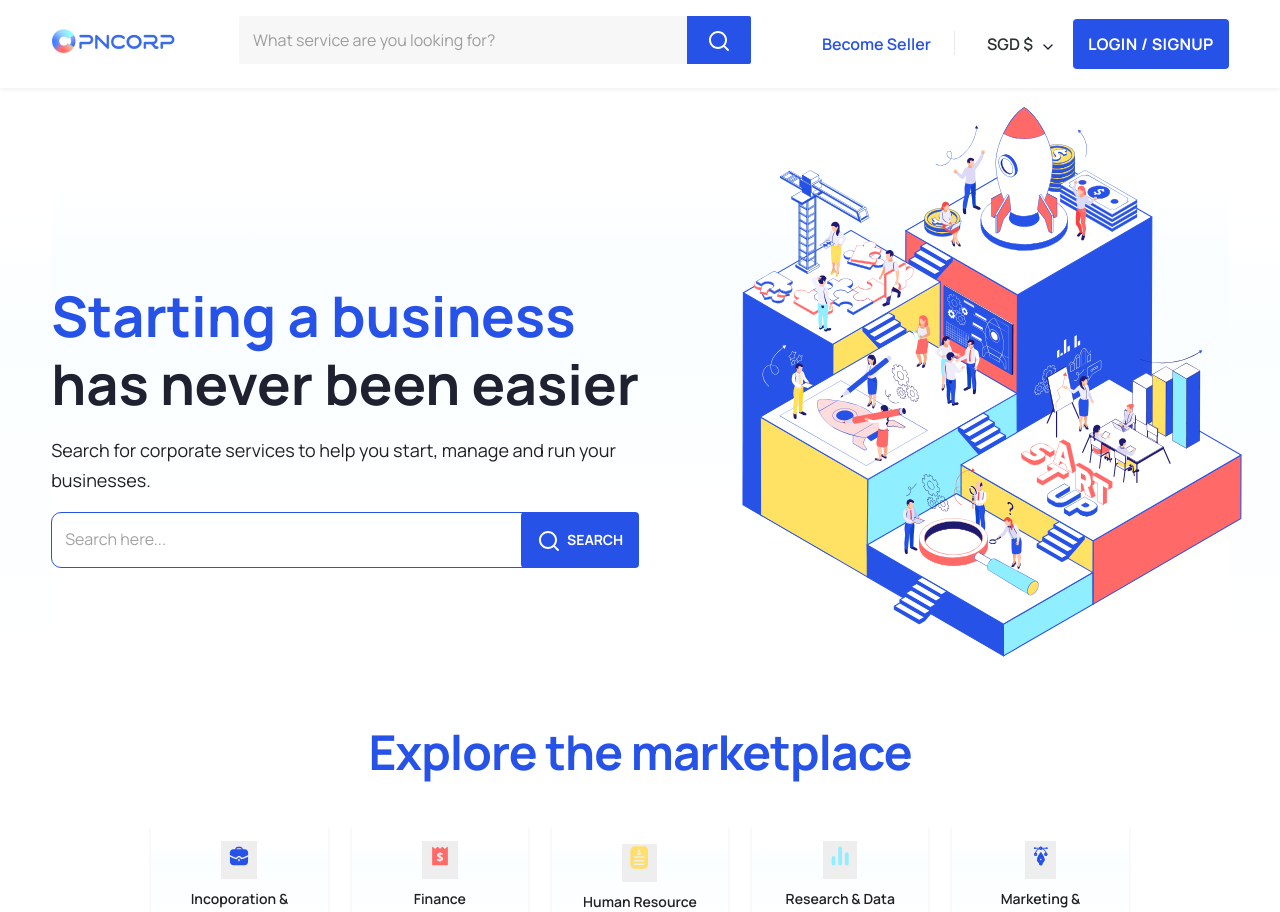
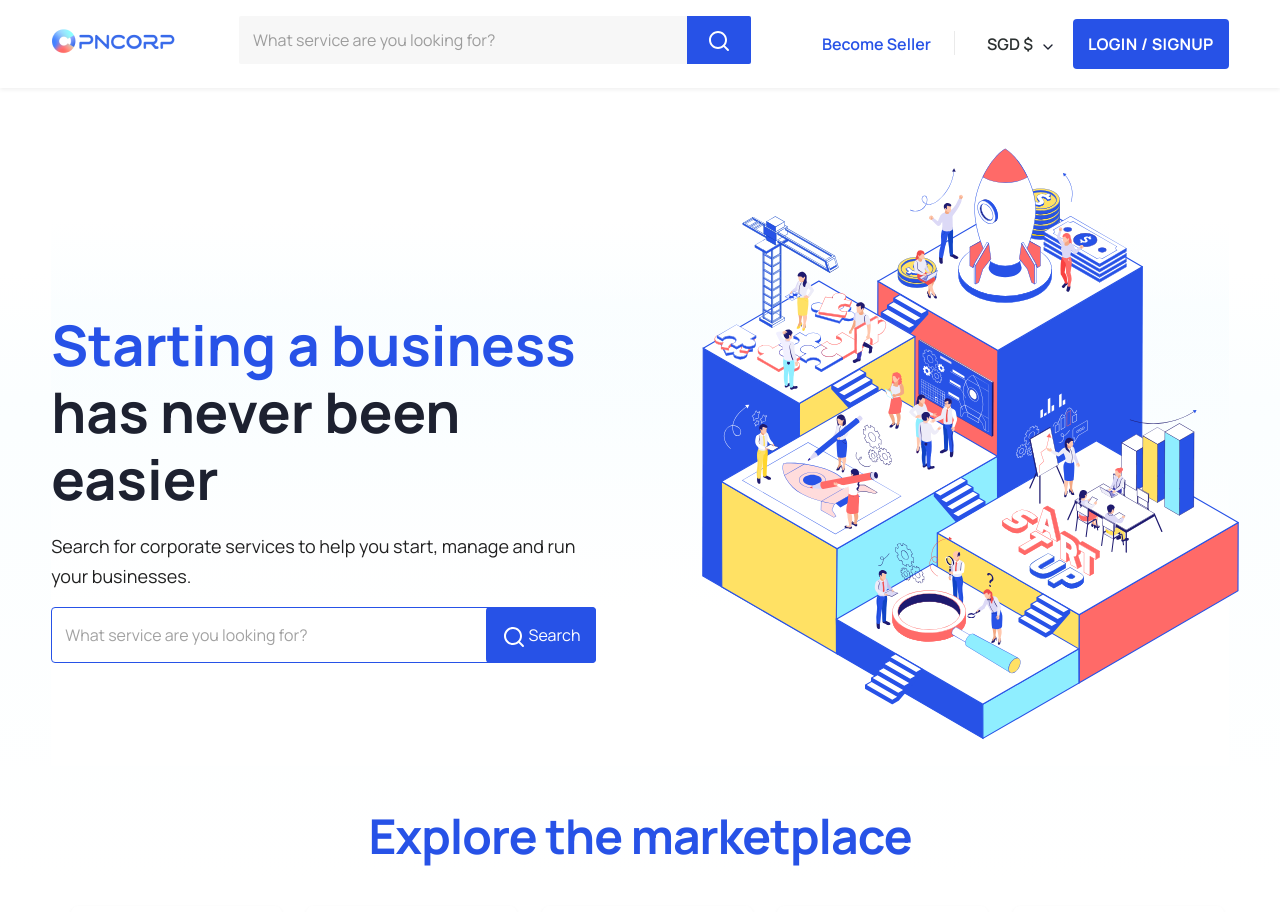
Before and after one commit to bryansumague/opncorp, a React (Create React App) app: page / in a window 1280 px wide. Shown: the top 912 px of the page. Built offline with nearby package versions, Linux system fonts and the light colour scheme.

Commit message:
Changed Container Box in explored component

```diff
--- a/src/App.tsx
+++ b/src/App.tsx
@@ -18,6 +18,7 @@ const Wrapper = styled('div')(({ theme }) => ({
 }));
 
 const WrapperMainSection1 = styled('div')({
+	margin: '40px 0',
 	background:
 		'linear-gradient(180deg, #FFFFFF 14.32%, rgba(227, 248, 255, 0.15) 27.6%, #FFFFFF 75.52%, #FFFFFF 100%)',
 });
@@ -47,11 +48,11 @@ const WrapperFooter = styled('div')(({ theme }) => ({
 
 const WrapperMain = styled('div')(({ theme }) => ({
 	display: 'block',
-	width: '86%',
+	width: '90%',
 	margin: '0 auto',
 	[theme.breakpoints.up('sm')]: {
 		display: 'block',
-		width: '83.33%',
+		width: '90%',
 		margin: '0 auto',
 	},
 	[theme.breakpoints.up('md')]: {
--- a/src/common/Explore.tsx
+++ b/src/common/Explore.tsx
@@ -11,16 +11,67 @@ const GridBox = styled(Box)(({ theme }) => ({
 	background:
 		'linear-gradient(180deg, #FFFFFF 14.32%, rgba(227, 248, 255, 0.15) 27.6%, #FFFFFF 75.52%, #FFFFFF 100%)',
 	boxShadow: '0px 2px 4px rgba(0, 0, 0, 0.07)',
-	padding: '0.5rem',
-	width: '100%',
-	height: '142px',
+	margin: '0 auto',
+	[theme.breakpoints.up('sm')]: {
+		display: 'flex',
+		width: '211px',
+		height: '184px',
+		marginBottom: '40px',
+	},
+	[theme.breakpoints.down('sm')]: {
+		display: 'flex',
+		width: '154px',
+		height: '142px',
+		marginBottom: '20px',
+	},
 }));
 
 const GridText = styled(Typography)(({ theme }) => ({
-	textAlign: 'center',
-	fontSize: '0.875rem',
-	fontWeight: 600,
-	// marginTop: '1rem',
+	[theme.breakpoints.up('sm')]: {
+		display: 'flex',
+		justifyContent: 'center',
+		fontWeight: 600,
+		width: '179px',
+		height: '40px',
+		fontSize: '16px',
+		textAlign: 'center',
+	},
+	[theme.breakpoints.down('sm')]: {
+		display: 'flex',
+		justifyContent: 'center',
+		fontWeight: 600,
+		width: '130px',
+		height: '72px',
+		fontSize: '14px',
+		textAlign: 'center',
+	},
+}));
+
+const GridBoxContainer = styled(Box)(({ theme }) => ({
+	display: 'flex',
+	justifyContent: 'center',
+	flexDirection: 'column',
+	alignItems: 'center',
+
+	marginBottom: '20px',
+
+	[theme.breakpoints.down('sm')]: {
+		paddingTop: '30px',
+		marginBottom: '16px',
+	},
+}));
+
+const GridBoxContent = styled(Box)(({ theme }) => ({
+	display: 'flex',
+	justifyContent: 'center',
+	alignItems: 'center',
+	background: 'rgb(39,82,231,0.1)',
+	width: '72px',
+	borderRadius: '8px',
+	height: '72px',
+	[theme.breakpoints.up('sm')]: {
+		marginBottom: '24px',
+	},
 }));
 
 function Explore() {
@@ -45,17 +96,23 @@ function Explore() {
 			<Grid
 				container
 				rowSpacing={2}
-				columnSpacing={{ xs: 2, sm: 2, md: 3 }}
 				sx={{
 					display: 'flex',
-					justifyContent: { xs: 'flex-start', sm: 'flex-start', md: 'center' },
+					justifyContent: {
+						xs: 'flex-start',
+						sm: 'flex-start',
+						md: 'space-around',
+					},
+					// 	display: 'grid',
+					// gridTemplateColumns: 'repeat(auto-fit,minmax(211px,1fr))',
+					// gap: '40px',
 				}}
 			>
 				<Grid item xs={6} sm={4} md={2}>
 					<GridBox>
-						<Box sx={{ width: '80%', margin: '0 auto', height: '142px' }}>
-							<Box sx={{ textAlign: 'center', m: 2 }}>
-								<i style={{ background: '#eeeeee', padding: '0.5rem' }}>
+						<GridBoxContainer>
+							<GridBoxContent>
+								<i>
 									<svg width='20' height='20' viewBox='0 0 20 20' fill='none'>
 										<path
 											fillRule='evenodd'
@@ -65,18 +122,18 @@ function Explore() {
 										/>
 									</svg>
 								</i>
-							</Box>
+							</GridBoxContent>
 							<Box>
 								<GridText>Incoporation & Corporate Governance</GridText>
 							</Box>
-						</Box>
+						</GridBoxContainer>
 					</GridBox>
 				</Grid>
 				<Grid item xs={6} sm={4} md={2}>
 					<GridBox>
-						<Box sx={{ width: '80%', margin: '0 auto', height: '142px' }}>
-							<Box sx={{ textAlign: 'center', m: 2 }}>
-								<i style={{ background: '#eeeeee', padding: '0.5rem' }}>
+						<GridBoxContainer>
+							<GridBoxContent sx={{ background: 'rgb(255,106,104,0.1)' }}>
+								<i>
 									<svg
 										width='20'
 										height='20'
@@ -110,19 +167,19 @@ function Explore() {
 										</defs>
 									</svg>
 								</i>
-							</Box>
+							</GridBoxContent>
 							<Box>
 								<GridText>Finance</GridText>
 							</Box>
-						</Box>
+						</GridBoxContainer>
 					</GridBox>
 				</Grid>
 
 				<Grid item xs={6} sm={4} md={2}>
 					<GridBox>
-						<Box sx={{ width: '80%', margin: '0 auto', height: '142px' }}>
-							<Box sx={{ textAlign: 'center', m: 2 }}>
-								<i style={{ background: '#eeeeee', padding: '0.5rem' }}>
+						<GridBoxContainer>
+							<GridBoxContent sx={{ background: 'rgb(255,223,108,0.1)' }}>
+								<i>
 									<svg
 										width='19'
 										height='23'
@@ -138,19 +195,19 @@ function Explore() {
 										/>
 									</svg>
 								</i>
-							</Box>
+							</GridBoxContent>
 							<Box>
 								<GridText>Human Resource (HR) & Payroll</GridText>
 							</Box>
-						</Box>
+						</GridBoxContainer>
 					</GridBox>
 				</Grid>
 
 				<Grid item xs={6} sm={4} md={2}>
 					<GridBox>
-						<Box sx={{ width: '80%', margin: '0 auto', height: '142px' }}>
-							<Box sx={{ textAlign: 'center', m: 2 }}>
-								<i style={{ background: '#eeeeee', padding: '0.5rem' }}>
+						<GridBoxContainer>
+							<GridBoxContent sx={{ background: 'rgb(143,238,255,0.1)' }}>
+								<i>
 									<svg
 										width='18'
 										height='20'
@@ -184,19 +241,19 @@ function Explore() {
 										/>
 									</svg>
 								</i>
-							</Box>
+							</GridBoxContent>
 							<Box>
 								<GridText>Research & Data Analysis</GridText>
 							</Box>
-						</Box>
+						</GridBoxContainer>
 					</GridBox>
 				</Grid>
 
 				<Grid item xs={6} sm={4} md={2}>
 					<GridBox>
-						<Box sx={{ width: '80%', margin: '0 auto', height: '142px' }}>
-							<Box sx={{ textAlign: 'center', m: 2 }}>
-								<i style={{ background: '#eeeeee', padding: '0.5rem' }}>
+						<GridBoxContainer>
+							<GridBoxContent sx={{}}>
+								<i>
 									<svg
 										width='15'
 										height='20'
@@ -346,11 +403,11 @@ function Explore() {
 										/>
 									</svg>
 								</i>
-							</Box>
+							</GridBoxContent>
 							<Box>
 								<GridText>Marketing & Design</GridText>
 							</Box>
-						</Box>
+						</GridBoxContainer>
 					</GridBox>
 				</Grid>
 			</Grid>
--- a/src/common/Headline.tsx
+++ b/src/common/Headline.tsx
@@ -18,9 +18,9 @@ const HeadingTablet = () => {
 				sx={{
 					display: { xs: 'none', sm: 'block' },
 					fontWeight: 700,
-					fontSize: { sm: '2.2rem', md: '56px' },
+					fontSize: { sm: '48px', md: '56px' },
 					lineHeight: '120%',
-					maxWidth: '21ch',
+					maxWidth: '17ch',
 					color: '#1D2130',
 					'&:first-line': {
 						color: '#2752E7',
@@ -43,7 +43,7 @@ const Subtitle = () => {
 			<Typography
 				sx={{
 					fontWeight: 400,
-					fontSize: { sm: '0.55rem', md: '18px' },
+					fontSize: { xs: '14px', sm: '18px', md: '18px' },
 					lineHeight: '165%',
 					mb: 2,
 				}}
@@ -57,25 +57,28 @@ const Subtitle = () => {
 
 const HeadingMobile = () => {
 	return (
-		<>
+		<Box>
 			<Typography
-				variant='h4'
-				sx={{ fontWeight: 700, fontSize: '1.9rem', lineHeight: '120%' }}
+				sx={{
+					width: '327px',
+
+					display: { xs: 'block', sm: 'none', md: 'none' },
+					fontWeight: 700,
+					fontSize: '36px',
+					lineHeight: '43px',
+					letterSpacing: '-0.02em',
+					color: '#1D2130',
+					'&:first-line': {
+						color: '#2752E7',
+					},
+				}}
 				color='secondary'
 				component='h1'
 				gutterBottom
 			>
-				Starting a business
+				Starting a business has never been easier
 			</Typography>
-			<Typography
-				sx={{ fontWeight: 700, fontSize: '2rem', lineHeight: '120%' }}
-				variant='h5'
-				component='h1'
-				gutterBottom
-			>
-				has never been easier
-			</Typography>
-		</>
+		</Box>
 	);
 };
 
@@ -88,13 +91,19 @@ const InputFields = () => {
 					color: '#000000',
 				}}
 				variant='outlined'
-				placeholder='Search here...'
+				placeholder='What service are you looking for? '
 			/>
 			<Box>
 				<Button
 					variant='contained'
 					color='secondary'
-					sx={{ position: 'absolute', right: 0, bottom: 0, top: 0 }}
+					sx={{
+						position: 'absolute',
+						right: 0,
+						bottom: 0,
+						top: 0,
+						textTransform: 'capitalize',
+					}}
 				>
 					<span style={{ marginTop: '10px' }}>
 						<i>
@@ -120,7 +129,12 @@ const InputFields = () => {
 							</svg>
 						</i>
 					</span>
-					&nbsp; Search
+					&nbsp;{' '}
+					<Typography
+						sx={{ display: { xs: 'none', sm: 'block', md: 'block' } }}
+					>
+						Search
+					</Typography>
 				</Button>
 			</Box>
 		</Grid>
--- a/src/common/shared/Navigation.tsx
+++ b/src/common/shared/Navigation.tsx
@@ -45,6 +45,7 @@ export default function Navbar({ isVisibility }: Props) {
 			sx={{
 				width: '100%',
 				margin: '0 auto',
+				background: '#FFFFFF',
 				boxShadow: '0px 2px 4px rgba(0, 0, 0, 0.06)',
 				display: 'flex',
 			}}
--- a/src/theme.ts
+++ b/src/theme.ts
@@ -49,19 +49,19 @@ const theme = createTheme({
 						fontSize: '1rem',
 						'& .MuiOutlinedInput-root': {
 							'& > fieldset': {
-								borderColor: '#2752E7',
-								borderRadius: '10px',
+								border: '0.5px solid #2752E7',
+								borderRadius: '4px',
 							},
 						},
 						'& .MuiOutlinedInput-root:hover': {
 							'& > fieldset': {
-								borderColor: '#2752E7',
-								borderRadius: '10px',
+								border: '0.5px solid #2752E7',
 							},
 						},
 						'& .MuiOutlinedInput-root.Mui-focused': {
 							'& > fieldset': {
 								borderColor: '#2752E7',
+								borderRadius: '4px',
 							},
 						},
 					},
```
